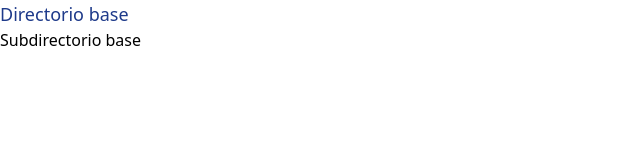
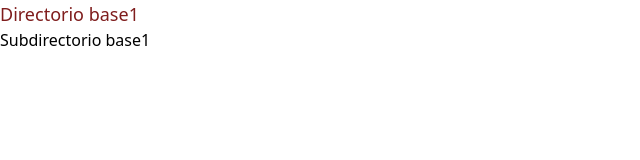
Before and after one commit to RayLucasI/tw_base, a website: page public/index.html in a window 1280 px wide. Shown: the full height of the page, 0-640 px from the left. Drawn offline with Linux system fonts and the light colour scheme.

Commit message:
Base lista para tailwind

```diff
--- a/public/index.html
+++ b/public/index.html
@@ -8,7 +8,7 @@
     <title>Tailwind</title>
 </head>
 <body>
-    <h1 class="text-lg text-blue-900">Directorio base</h1>
-    <h2>Subdirectorio base</h2>
+    <h1 class="text-lg text-red-900">Directorio base1</h1>
+    <h2>Subdirectorio base1</h2>
 </body>
 </html>
```
Also changed, not shown: public/css/styles.css.
